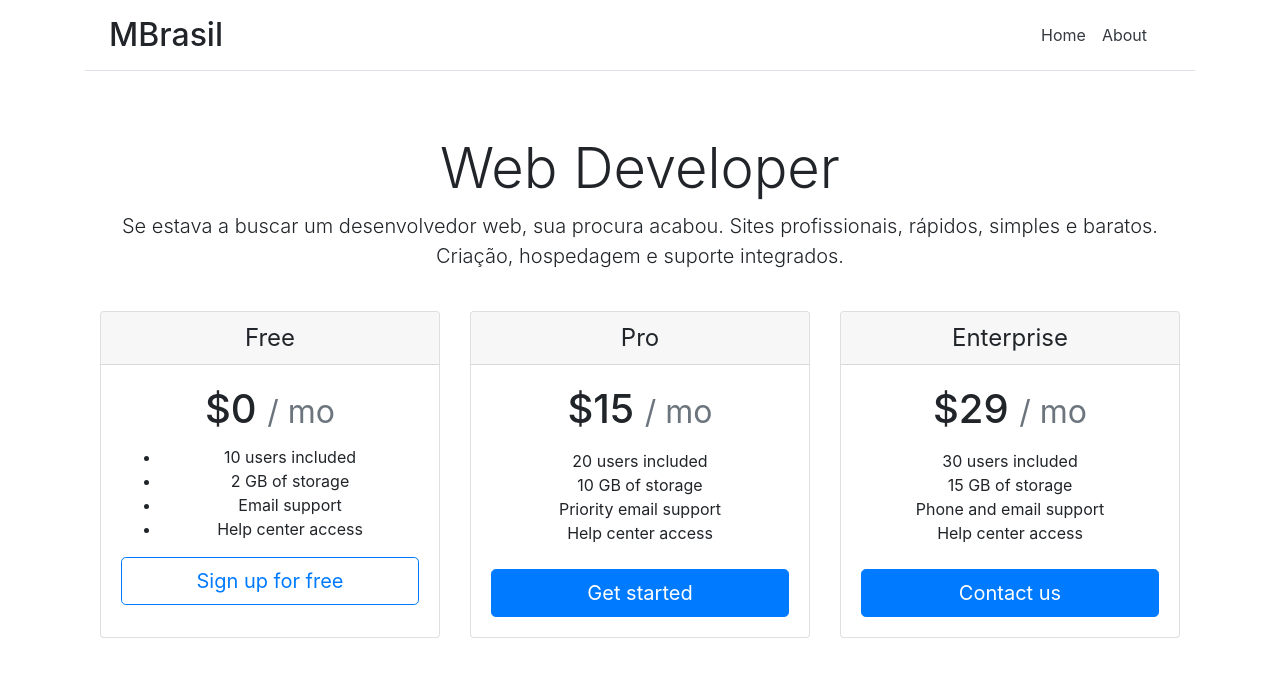
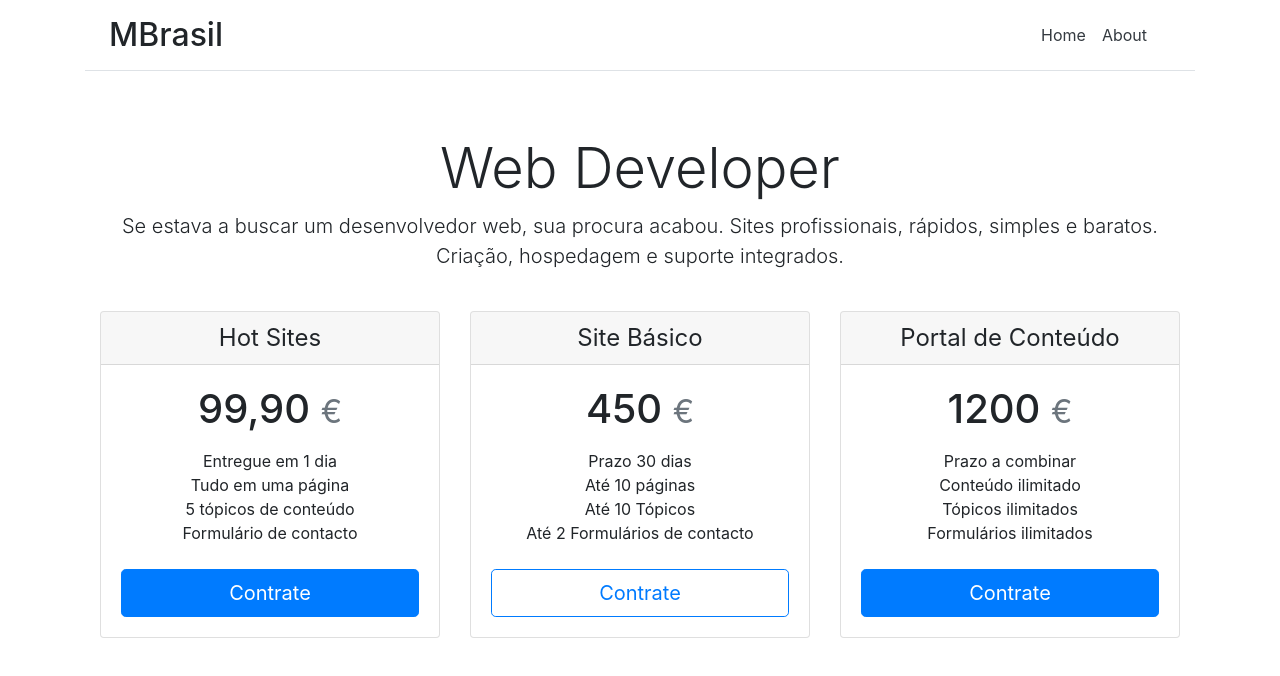
Before and after one commit to mbrasilce/mbrasil-site-nextjs, a Next.js app: page / in a window 1280 px wide. Shown: the top 676 px of the page. Built offline with nearby package versions, Linux system fonts and the light colour scheme.

Commit message:
Home page serviços

```diff
--- a/pages/index.js
+++ b/pages/index.js
@@ -19,47 +19,47 @@ function Home() {
                 <div className="card-deck mb-3 text-center">
                     <div className="card mb-4 box-shadow">
                         <div className="card-header">
-                            <h4 className="my-0 font-weight-normal">Free</h4>
+                            <h4 className="my-0 font-weight-normal">Hot Sites</h4>
                         </div>
                         <div className="card-body">
-                            <h1 className="card-title pricing-card-title">$0 <small className="text-muted">/ mo</small></h1>
-                            <ul claclassNamess="list-unstyled mt-3 mb-4">
-                                <li>10 users included</li>
-                                <li>2 GB of storage</li>
-                                <li>Email support</li>
-                                <li>Help center access</li>
+                            <h1 className="card-title pricing-card-title">99,90 <small className="text-muted">€</small></h1>
+                            <ul className="list-unstyled mt-3 mb-4">
+                                <li>Entregue em 1 dia</li>
+                                <li>Tudo em uma página</li>
+                                <li>5 tópicos de conteúdo</li>
+                                <li>Formulário de contacto</li>
                             </ul>
-                            <button type="button" className="btn btn-lg btn-block btn-outline-primary">Sign up for free</button>
+                            <button type="button" className="btn btn-lg btn-block btn-primary">Contrate</button>
                         </div>
                     </div>
                     <div className="card mb-4 box-shadow">
                         <div className="card-header">
-                            <h4 className="my-0 font-weight-normal">Pro</h4>
+                            <h4 className="my-0 font-weight-normal">Site Básico</h4>
                         </div>
                         <div className="card-body">
-                            <h1 className="card-title pricing-card-title">$15 <small className="text-muted">/ mo</small></h1>
+                            <h1 className="card-title pricing-card-title">450 <small className="text-muted">€</small></h1>
                             <ul className="list-unstyled mt-3 mb-4">
-                                <li>20 users included</li>
-                                <li>10 GB of storage</li>
-                                <li>Priority email support</li>
-                                <li>Help center access</li>
+                                <li>Prazo 30 dias</li>
+                                <li>Até 10 páginas</li>
+                                <li>Até 10 Tópicos</li>
+                                <li>Até 2 Formulários de contacto</li>
                             </ul>
-                            <button type="button" className="btn btn-lg btn-block btn-primary">Get started</button>
+                            <button type="button" className="btn btn-lg btn-block btn-outline-primary">Contrate</button>
                         </div>
                     </div>
                     <div className="card mb-4 box-shadow">
                         <div className="card-header">
-                            <h4 className="my-0 font-weight-normal">Enterprise</h4>
+                            <h4 className="my-0 font-weight-normal">Portal de Conteúdo</h4>
                         </div>
                         <div className="card-body">
-                            <h1 className="card-title pricing-card-title">$29 <small className="text-muted">/ mo</small></h1>
+                            <h1 className="card-title pricing-card-title">1200 <small className="text-muted">€</small></h1>
                             <ul className="list-unstyled mt-3 mb-4">
-                                <li>30 users included</li>
-                                <li>15 GB of storage</li>
-                                <li>Phone and email support</li>
-                                <li>Help center access</li>
+                                <li>Prazo a combinar</li>
+                                <li>Conteúdo ilimitado</li>
+                                <li>Tópicos ilimitados</li>
+                                <li>Formulários ilimitados</li>
                             </ul>
-                            <button type="button" className="btn btn-lg btn-block btn-primary">Contact us</button>
+                            <button type="button" className="btn btn-lg btn-block btn-primary">Contrate</button>
                         </div>
                     </div>
 
```
